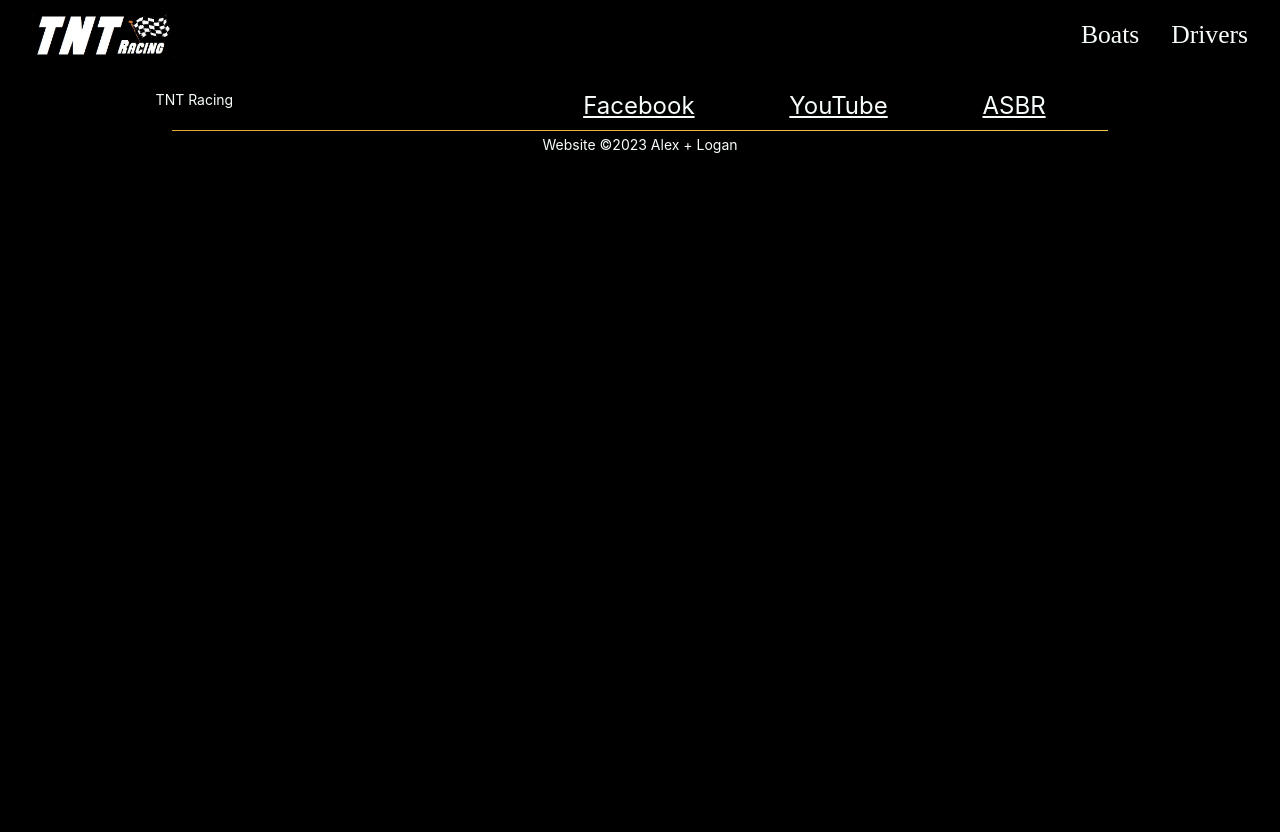
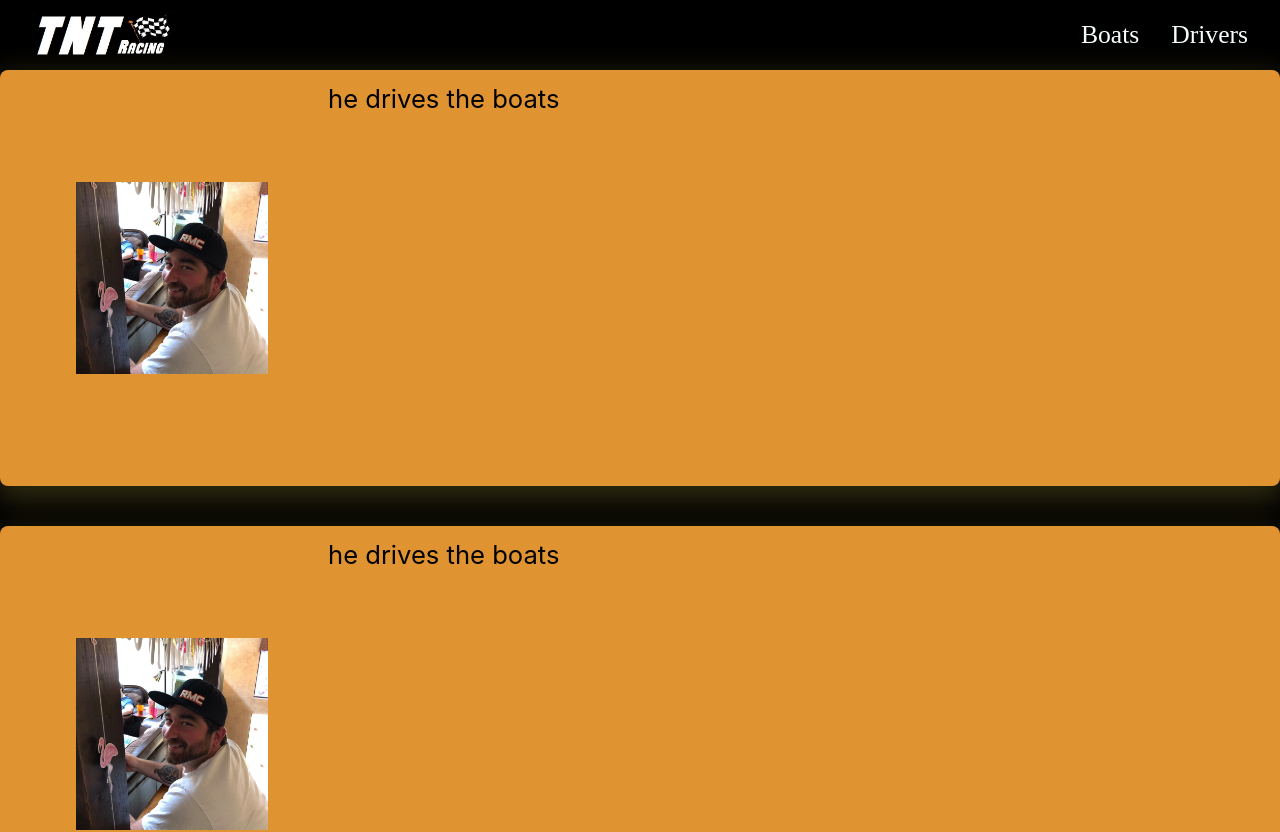
Before and after one commit to Lo-GR/tnt-racing, a React (Create React App) app: page /drivers in a window 1280 px wide. Shown: the top 832 px of the page. Before the commit the page ends 800 px from the top, so only its background shows below. Built offline with nearby package versions, Linux system fonts and the light colour scheme.

Commit message:
wip profile cards

```diff
--- a/src/Components/Cards/ProfileCard/index.tsx
+++ b/src/Components/Cards/ProfileCard/index.tsx
@@ -1,12 +1,18 @@
+import './styles.css';
+
 interface ProfileCardTypes {
   profileImage: string
+  profileDescription: string
 }
 
-export const ProfileCard = ({ profileImage }: ProfileCardTypes) => {
+export const ProfileCard = ({ profileImage, profileDescription }: ProfileCardTypes) => {
   return (
-    <div className="w-full bg-sp-primary-400 flex items-center justify-evenly">
-      <div className="w-1/3">
-        <img src={profileImage} />
+    <div className="profile-card-container w-full p-4 bg-sp-tertiary-500 rounded-lg flex items-center justify-evenly flex-col lg:flex-row">
+      <div className="w-1/3 justify-center flex">
+        <img className=" h-48 w-96 object-cover lg:w-48 " src={profileImage} />
+      </div>
+      <div className="w-full h-96">
+        <p className="text-sp-primary-200">{profileDescription}</p>
       </div>
     </div>
   )
--- /dev/null
+++ b/src/Components/Cards/ProfileCard/styles.css
@@ -0,0 +1,3 @@
+.profile-card-container {
+  box-shadow: 0px 10px 30px 4px rgba(242, 220, 79, .2);
+}
--- a/src/Pages/Drivers/index.tsx
+++ b/src/Pages/Drivers/index.tsx
@@ -1,9 +1,13 @@
 import { ProfileCard } from "../../Components/Cards/ProfileCard"
+import Dillon from "../../images/Dillon-Racer.jpg"
 
 export const Drivers = ({ }) => {
   return (
-    <div className="container flex justify-center items-center">
-      <ProfileCard />
+    <div className=" mx-auto container flex flex-col justify-center items-center gap-10">
+      <ProfileCard profileImage={Dillon} profileDescription="he drives the boats" />
+      <ProfileCard profileImage={Dillon} profileDescription="he drives the boats" />
+      <ProfileCard profileImage={Dillon} profileDescription="he drives the boats" />
+      <ProfileCard profileImage={Dillon} profileDescription="he drives the boats" />
     </div>
   )
 }
--- a/src/declaration.d.ts
+++ b/src/declaration.d.ts
@@ -1 +1,2 @@
 declare module '*.png';
+declare module '*.jpg';
```
